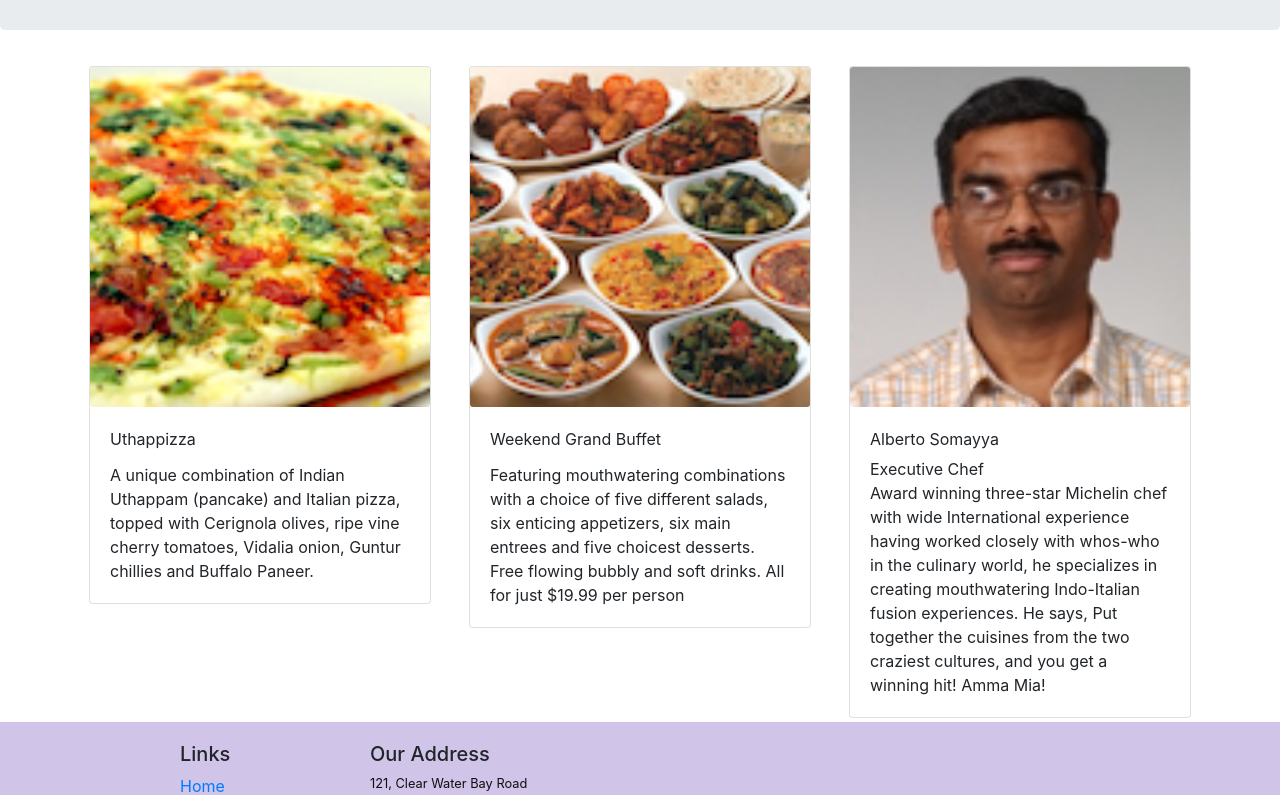
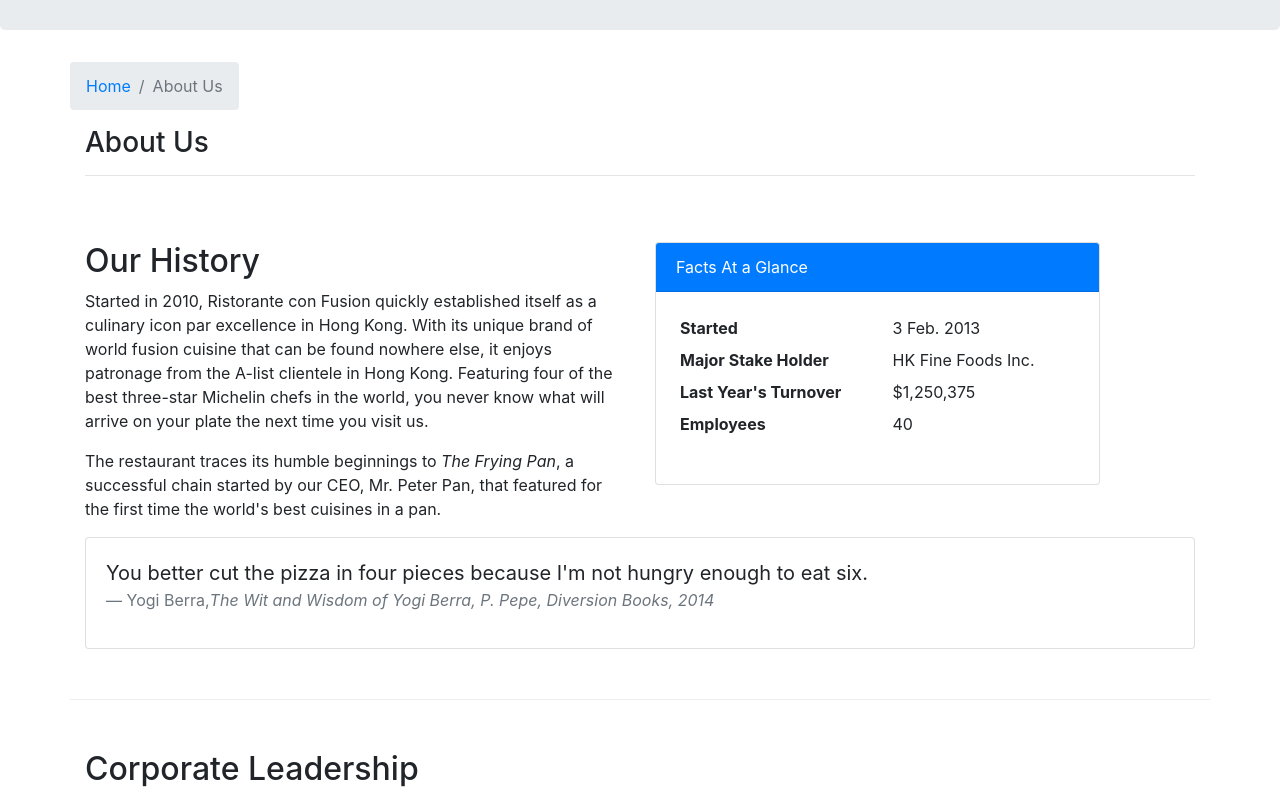
Before and after one commit to DerouicheMed/coursera-react-course, a React (Create React App) app: page /aboutus in a window 1280 px wide. Before the commit this address led to /home. Shown: the part 300-1095 px from the top of the page. Built offline with nearby package versions, Linux system fonts and the light colour scheme.

Commit message:
:ok_hand: Assignment 2

```diff
--- /dev/null
+++ b/src/components/AboutComponent.jsx
@@ -0,0 +1,115 @@
+import React from "react";
+import {
+  Breadcrumb,
+  BreadcrumbItem,
+  Card,
+  CardBody,
+  CardHeader,
+  Media,
+} from "reactstrap";
+import { Link } from "react-router-dom";
+
+function About(props) {
+  const RenderLeader = ({ leader }) => {
+    return (
+      <Media className="mt-5">
+        <Media left className="mx-5">
+          <Media object src={leader.image} alt="Generic placeholder image" />
+        </Media>
+        <Media body>
+          <Media heading>{leader.name}</Media>
+          <Media className="mb-1">{leader.designation}</Media>
+          {leader.description}
+        </Media>
+      </Media>
+    );
+  };
+
+  const leaders = props.leaders.map((leader) => {
+    return <RenderLeader leader={leader} />;
+  });
+
+  return (
+    <div className="container">
+      <div className="row">
+        <Breadcrumb>
+          <BreadcrumbItem>
+            <Link to="/home">Home</Link>
+          </BreadcrumbItem>
+          <BreadcrumbItem active>About Us</BreadcrumbItem>
+        </Breadcrumb>
+        <div className="col-12">
+          <h3>About Us</h3>
+          <hr />
+        </div>
+      </div>
+      <div className="row row-content">
+        <div className="col-12 col-md-6">
+          <h2>Our History</h2>
+          <p>
+            Started in 2010, Ristorante con Fusion quickly established itself as
+            a culinary icon par excellence in Hong Kong. With its unique brand
+            of world fusion cuisine that can be found nowhere else, it enjoys
+            patronage from the A-list clientele in Hong Kong. Featuring four of
+            the best three-star Michelin chefs in the world, you never know what
+            will arrive on your plate the next time you visit us.
+          </p>
+          <p>
+            The restaurant traces its humble beginnings to{" "}
+            <em>The Frying Pan</em>, a successful chain started by our CEO, Mr.
+            Peter Pan, that featured for the first time the world's best
+            cuisines in a pan.
+          </p>
+        </div>
+        <div className="col-12 col-md-5">
+          <Card>
+            <CardHeader className="bg-primary text-white">
+              Facts At a Glance
+            </CardHeader>
+            <CardBody>
+              <dl className="row p-1">
+                <dt className="col-6">Started</dt>
+                <dd className="col-6">3 Feb. 2013</dd>
+                <dt className="col-6">Major Stake Holder</dt>
+                <dd className="col-6">HK Fine Foods Inc.</dd>
+                <dt className="col-6">Last Year's Turnover</dt>
+                <dd className="col-6">$1,250,375</dd>
+                <dt className="col-6">Employees</dt>
+                <dd className="col-6">40</dd>
+              </dl>
+            </CardBody>
+          </Card>
+        </div>
+        <div className="col-12">
+          <Card>
+            <CardBody className="bg-faded">
+              <blockquote className="blockquote">
+                <p className="mb-0">
+                  You better cut the pizza in four pieces because I'm not hungry
+                  enough to eat six.
+                </p>
+                <footer className="blockquote-footer">
+                  Yogi Berra,
+                  <cite title="Source Title">
+                    The Wit and Wisdom of Yogi Berra, P. Pepe, Diversion Books,
+                    2014
+                  </cite>
+                </footer>
+              </blockquote>
+            </CardBody>
+          </Card>
+        </div>
+      </div>
+      <div className="row row-content">
+        <div className="col-12">
+          <h2>Corporate Leadership</h2>
+        </div>
+        <div className="col-12">
+          <Media list>{leaders}</Media>
+        </div>
+      </div>
+    </div>
+  );
+}
+
+export default About;
--- a/src/components/MainComponent.jsx
+++ b/src/components/MainComponent.jsx
@@ -7,6 +7,7 @@
 import Footer from "./FooterComponent";
 import Home from "./HomeComponent";
 import Contact from "./ContactComponent";
+import About from "./AboutComponent";
 
 import { COMMENTS } from "../shared/comments";
 import { PROMOTIONS } from "../shared/promotions";
@@ -60,6 +61,10 @@
             component={() => <Menu dishes={this.state.dishes} />}
           />
           <Route exact path="/contactus" component={Contact} />
+          <Route
+            path="/aboutus"
+            component={() => <About leaders={this.state.leaders} />}
+          />
           <Route path="/menu/:dishId" component={DishWithId} />
           <Redirect to="/home" />
         </Switch>
--- a/src/components/MenuComponent.jsx
+++ b/src/components/MenuComponent.jsx
@@ -1,4 +1,4 @@
-import React, { Component } from "react";
+import React from "react";
 import {
   Card,
   CardImg,
@@ -11,6 +11,7 @@
 
 const RenderMenuItem = ({ dish, onClick }) => {
   return (
+    <div className="col-12 col-md-5 m-1">
       <Card>
         <Link to={`/menu/${dish.id}`}>
           <CardImg width="100%" src={dish.image} alt={dish.name} />
@@ -19,6 +20,7 @@
           </CardImgOverlay>
         </Link>
       </Card>
+    </div>
   );
 };
 
```
Lines whose indentation alone changed are shown as unchanged.
